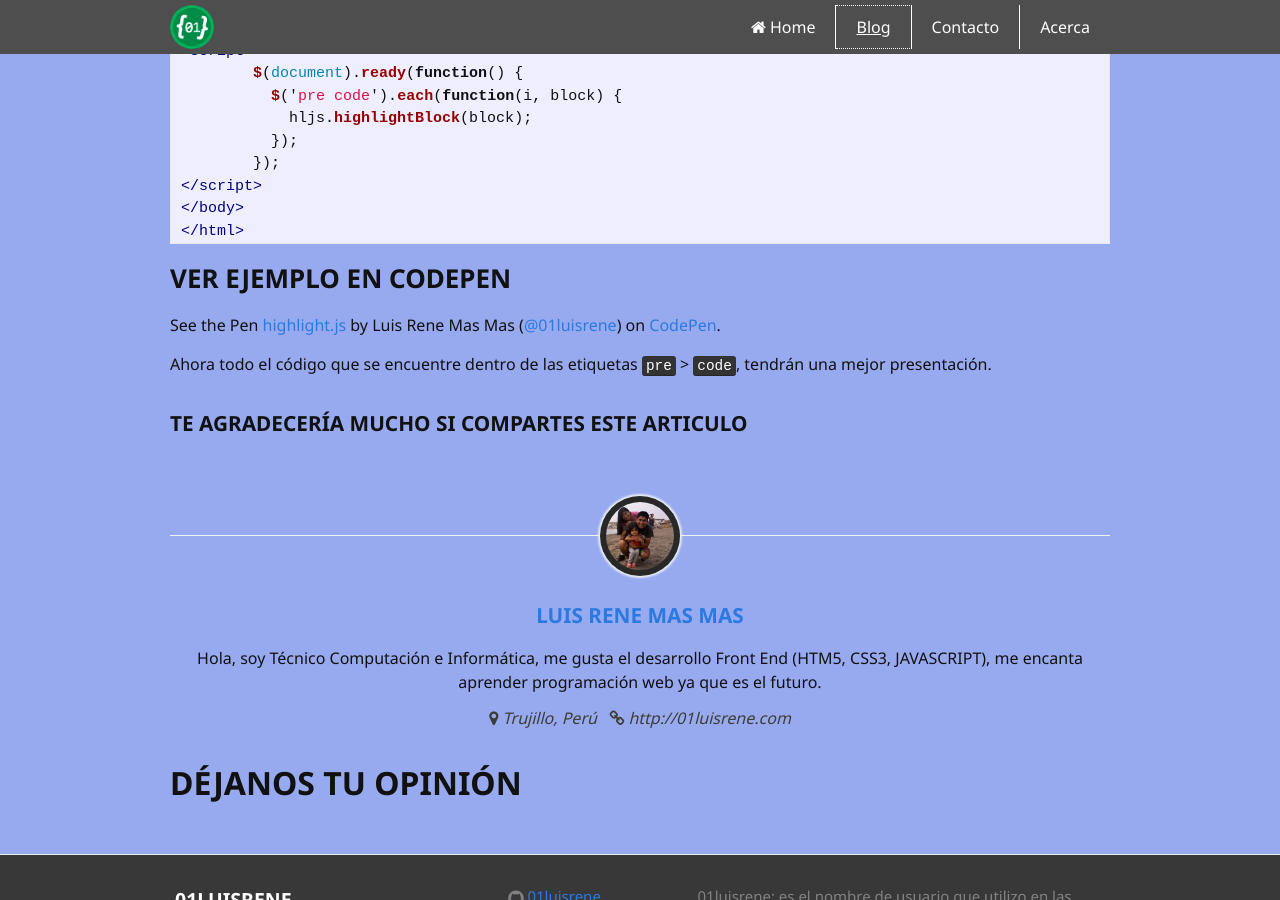
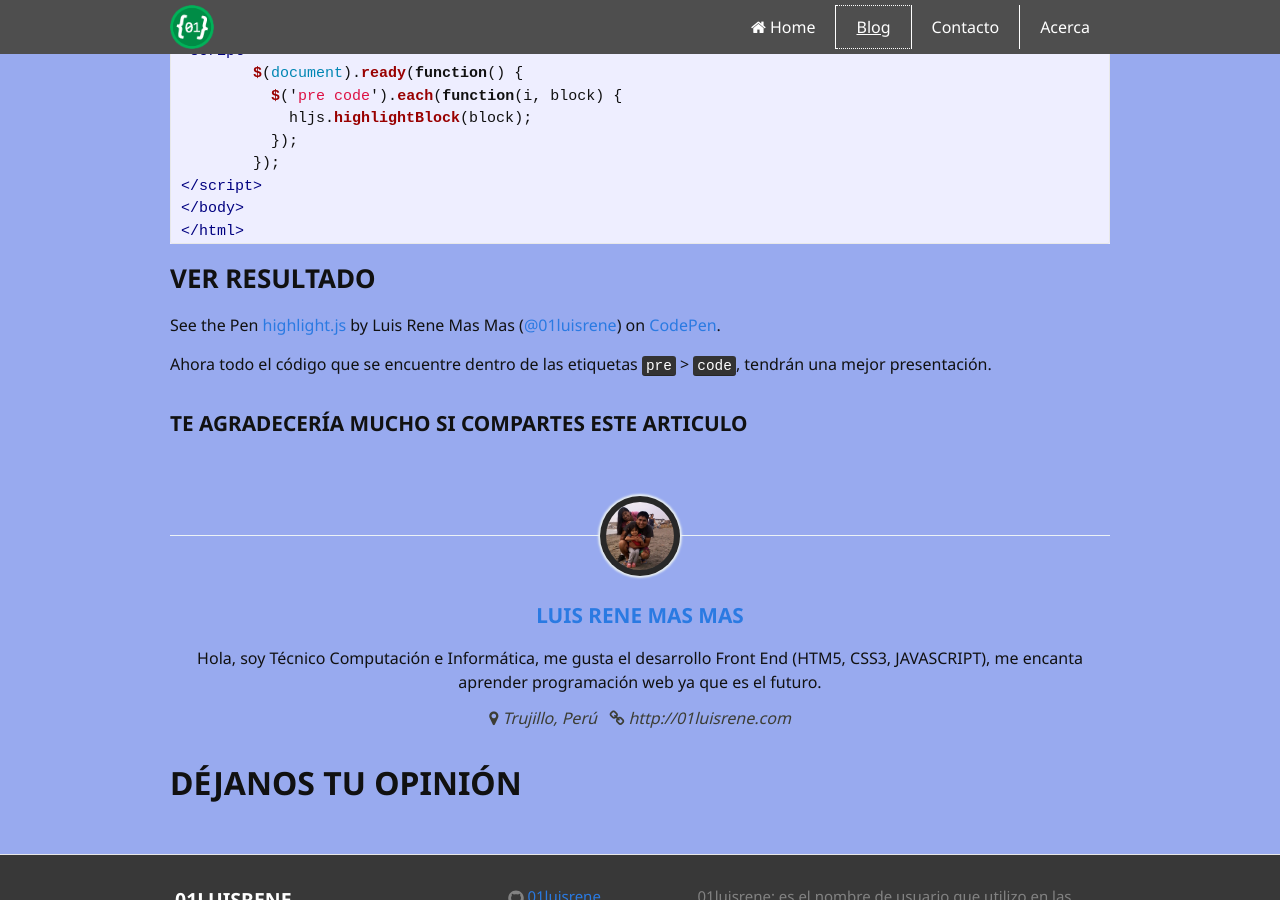
Before and after one commit to 01luisrene/Blog-Jekyll, a Jekyll site: the page built from _posts/2016-01-29-colorear-codigo-con-highlight.js.md, in a window 1280 px wide and 900 px high, scrolled down 2406 px. Built offline with Jekyll 4.4.1, drawn with Linux system fonts in a browser that asks for light colours; comment, search, counter and statistics services are not loaded.

Commit message:
posts
subiendo archivos

```diff
--- a/_posts/2016-01-29-colorear-codigo-con-highlight.js.md
+++ b/_posts/2016-01-29-colorear-codigo-con-highlight.js.md
@@ -95,7 +95,7 @@ h1{
 </html>
 {% endhighlight %}
 
-### Ver ejemplo en CodePen
+### Ver resultado
 
 <p data-height="550" data-theme-id="0" data-slug-hash="GZJYmO" data-default-tab="result" data-user="01luisrene" class="codepen">See the Pen <a href="http://codepen.io/01luisrene/pen/GZJYmO/">highlight.js</a> by Luis Rene Mas Mas (<a href="http://codepen.io/01luisrene">@01luisrene</a>) on <a href="http://codepen.io">CodePen</a>.</p>
 
```
Also changed, not shown: _posts/2016-01-22-utilizar-toolkit-font-awesome.md (+1 -1 lines).
